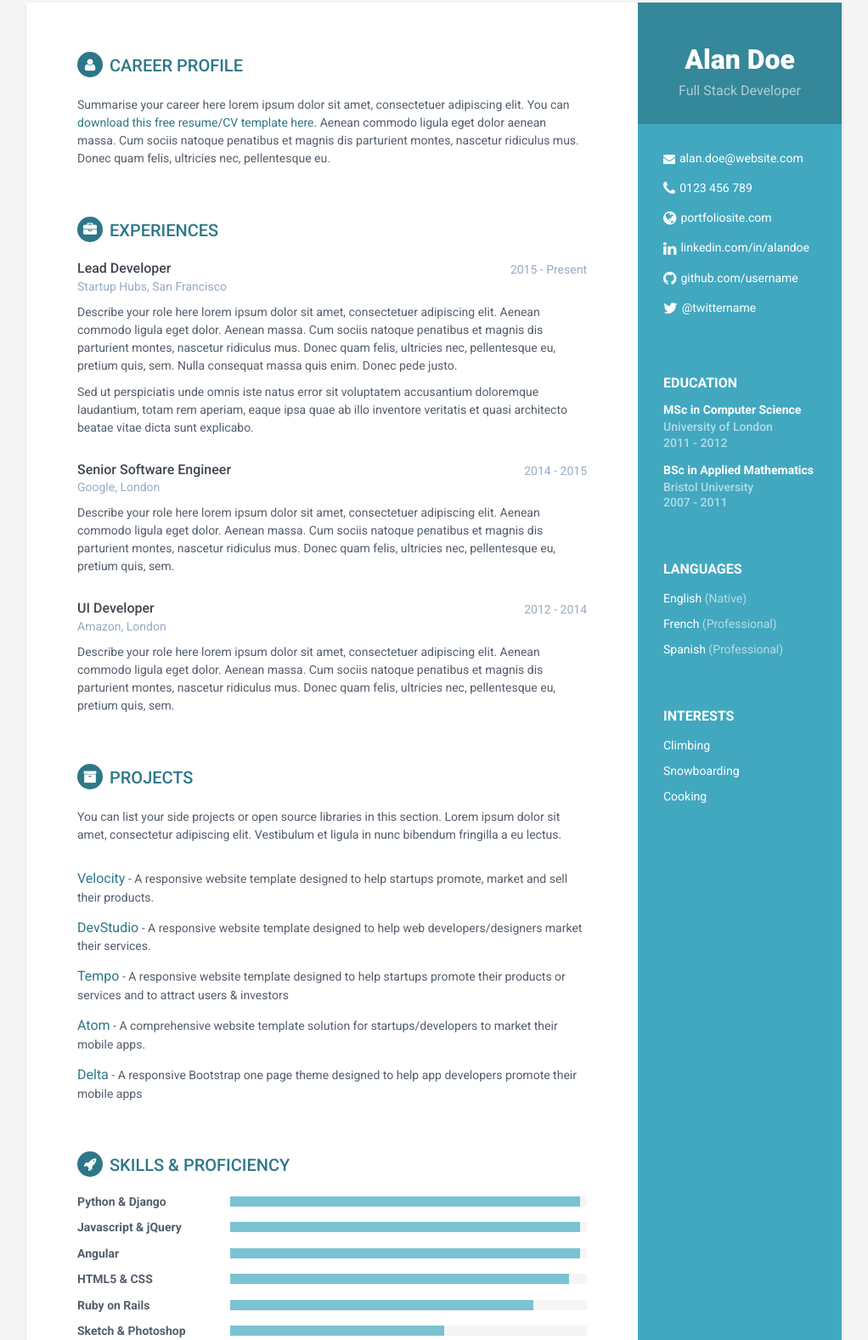
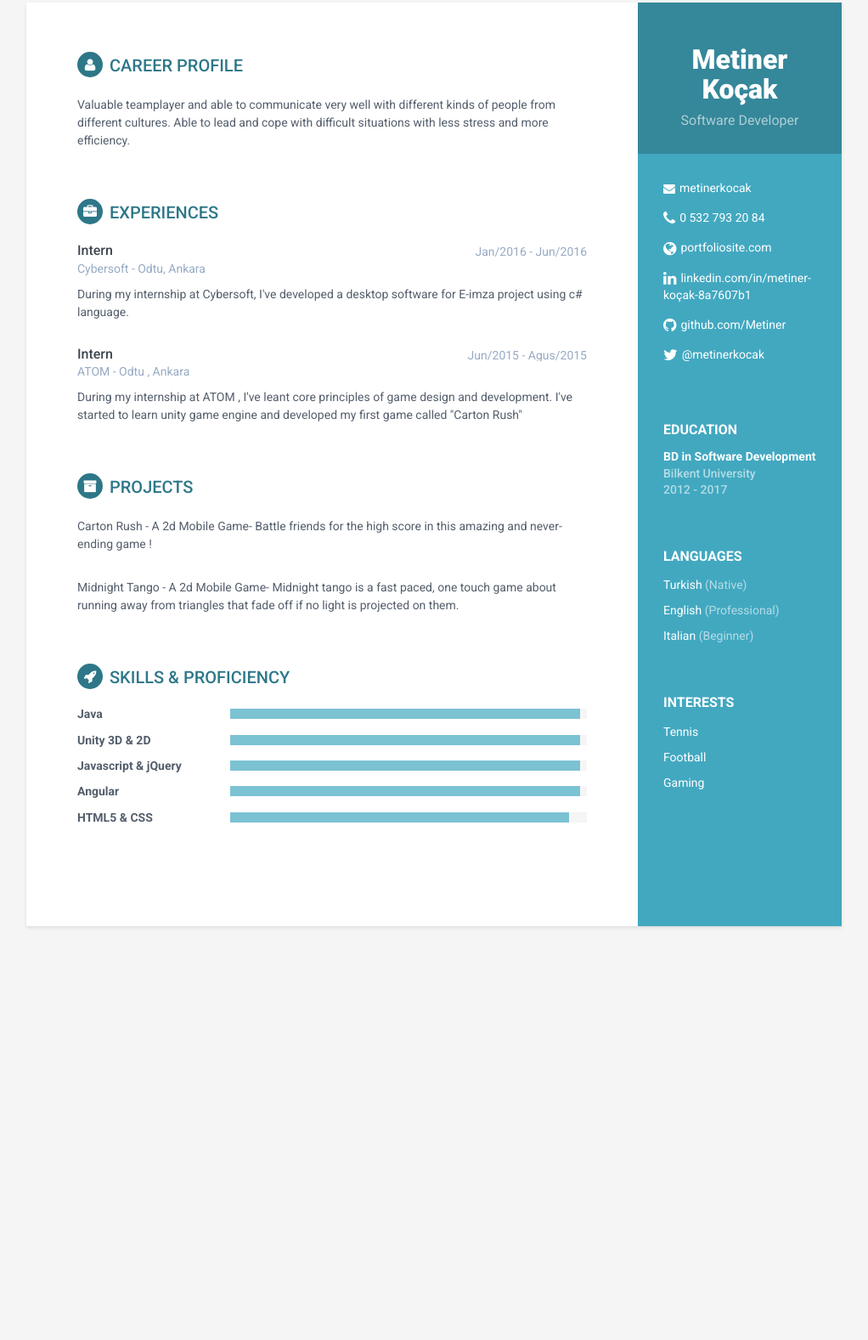
Before and after one commit to Metiner/metiner.github.io, a plain HTML site: page index.html in a window 1280 px wide. Shown: the part 27-1604 px from the top of the page at 85% size, without its empty margins (129-1151 px from the left). After the commit the page ends 1147 px from the top, so only its background shows below. Drawn offline with Linux system fonts and the light colour scheme.

Commit message:
hopefullylastedit

```diff
--- a/index.html
+++ b/index.html
@@ -3,7 +3,7 @@
 <!--[if IE 9]> <html lang="en" class="ie9"> <![endif]-->
 <!--[if !IE]><!--> <html lang="en"> <!--<![endif]-->
 <head>
-    <title>Responsive Resume/CV Template for Developers</title>
+    <title>Metiner Koçak - CV</title>
     <!-- Meta -->
     <meta charset="utf-8">
     <meta http-equiv="X-UA-Compatible" content="IE=edge">
@@ -31,49 +31,44 @@
         <div class="sidebar-wrapper">
             <div class="profile-container">
                 <img class="profile" src="assets/images/profile.png" alt="" />
-                <h1 class="name">Alan Doe</h1>
-                <h3 class="tagline">Full Stack Developer</h3>
+                <h1 class="name">Metiner Koçak</h1>
+                <h3 class="tagline">Software Developer</h3>
             </div><!--//profile-container-->
 
             <div class="contact-container container-block">
                 <ul class="list-unstyled contact-list">
-                    <li class="email"><i class="fa fa-envelope"></i><a href="mailto: yourname@email.com">alan.doe@website.com</a></li>
-                    <li class="phone"><i class="fa fa-phone"></i><a href="tel:0123 456 789">0123 456 789</a></li>
+                    <li class="email"><i class="fa fa-envelope"></i><a href="mailto: yourname@email.com">metinerkocak</a></li>
+                    <li class="phone"><i class="fa fa-phone"></i><a href="tel:0123 456 789">0 532 793 20 84</a></li>
                     <li class="website"><i class="fa fa-globe"></i><a href="http://themes.3rdwavemedia.com/website-templates/free-responsive-website-template-for-developers/" target="_blank">portfoliosite.com</a></li>
-                    <li class="linkedin"><i class="fa fa-linkedin"></i><a href="#" target="_blank">linkedin.com/in/alandoe</a></li>
-                    <li class="github"><i class="fa fa-github"></i><a href="#" target="_blank">github.com/username</a></li>
-                    <li class="twitter"><i class="fa fa-twitter"></i><a href="https://twitter.com/3rdwave_themes" target="_blank">@twittername</a></li>
+                    <li class="linkedin"><i class="fa fa-linkedin"></i><a href="https://www.linkedin.com/in/metiner-ko%C3%A7ak-8a7607b1/" target="_blank">linkedin.com/in/metiner-koçak-8a7607b1</a></li>
+                    <li class="github"><i class="fa fa-github"></i><a href="#" target="_blank">github.com/Metiner</a></li>
+                    <li class="twitter"><i class="fa fa-twitter"></i><a href="https://twitter.com/MetinerKocak" target="_blank">@metinerkocak</a></li>
                 </ul>
             </div><!--//contact-container-->
             <div class="education-container container-block">
                 <h2 class="container-block-title">Education</h2>
                 <div class="item">
-                    <h4 class="degree">MSc in Computer Science</h4>
-                    <h5 class="meta">University of London</h5>
-                    <div class="time">2011 - 2012</div>
-                </div><!--//item-->
-                <div class="item">
-                    <h4 class="degree">BSc in Applied Mathematics</h4>
-                    <h5 class="meta">Bristol University</h5>
-                    <div class="time">2007 - 2011</div>
+                    <h4 class="degree">BD in Software Development</h4>
+                    <h5 class="meta">Bilkent University</h5>
+                    <div class="time">2012 - 2017</div>
                 </div><!--//item-->
             </div><!--//education-container-->
 
             <div class="languages-container container-block">
                 <h2 class="container-block-title">Languages</h2>
                 <ul class="list-unstyled interests-list">
-                    <li>English <span class="lang-desc">(Native)</span></li>
-                    <li>French <span class="lang-desc">(Professional)</span></li>
-                    <li>Spanish <span class="lang-desc">(Professional)</span></li>
+                    <li>Turkish <span class="lang-desc">(Native)</span></li>
+                    <li>English <span class="lang-desc">(Professional)</span></li>
+                    <li>Italian <span class="lang-desc">(Beginner)</span></li>
                 </ul>
             </div><!--//interests-->
 
             <div class="interests-container container-block">
                 <h2 class="container-block-title">Interests</h2>
                 <ul class="list-unstyled interests-list">
-                    <li>Climbing</li>
-                    <li>Snowboarding</li>
-                    <li>Cooking</li>
+                    <li>Tennis</li>
+                    <li>Football</li>
+                    <li>Gaming</li>
                 </ul>
             </div><!--//interests-->
 
@@ -84,7 +79,9 @@
             <section class="section summary-section">
                 <h2 class="section-title"><i class="fa fa-user"></i>Career Profile</h2>
                 <div class="summary">
-                    <p>Summarise your career here lorem ipsum dolor sit amet, consectetuer adipiscing elit. You can <a href="http://themes.3rdwavemedia.com/website-templates/orbit-free-resume-cv-template-for-developers/" target="_blank">download this free resume/CV template here</a>. Aenean commodo ligula eget dolor aenean massa. Cum sociis natoque penatibus et magnis dis parturient montes, nascetur ridiculus mus. Donec quam felis, ultricies nec, pellentesque eu.</p>
+                    <p>Valuable teamplayer and able to communicate very well with different kinds of people from different cultures.
+
+						Able to lead and cope with difficult situations with less stress and more efficiency.</p>
                 </div><!--//summary-->
             </section><!--//section-->
 
@@ -94,41 +91,27 @@
                 <div class="item">
                     <div class="meta">
                         <div class="upper-row">
-                            <h3 class="job-title">Lead Developer</h3>
-                            <div class="time">2015 - Present</div>
+                            <h3 class="job-title">Intern</h3>
+                            <div class="time">Jan/2016 - Jun/2016</div>
                         </div><!--//upper-row-->
-                        <div class="company">Startup Hubs, San Francisco</div>
+                        <div class="company">Cybersoft - Odtu, Ankara</div>
                     </div><!--//meta-->
                     <div class="details">
-                        <p>Describe your role here lorem ipsum dolor sit amet, consectetuer adipiscing elit. Aenean commodo ligula eget dolor. Aenean massa. Cum sociis natoque penatibus et magnis dis parturient montes, nascetur ridiculus mus. Donec quam felis, ultricies nec, pellentesque eu, pretium quis, sem. Nulla consequat massa quis enim. Donec pede justo.</p>
-                        <p>Sed ut perspiciatis unde omnis iste natus error sit voluptatem accusantium doloremque laudantium, totam rem aperiam, eaque ipsa quae ab illo inventore veritatis et quasi architecto beatae vitae dicta sunt explicabo. </p>
+                        <p>During my internship at Cybersoft, I've developed a desktop software for E-imza project using c# language.</p>
                     </div><!--//details-->
                 </div><!--//item-->
 
                 <div class="item">
                     <div class="meta">
                         <div class="upper-row">
-                            <h3 class="job-title">Senior Software Engineer</h3>
-                            <div class="time">2014 - 2015</div>
+                            <h3 class="job-title">Intern</h3>
+                            <div class="time">Jun/2015 - Agus/2015</div>
                         </div><!--//upper-row-->
-                        <div class="company">Google, London</div>
+                        <div class="company">ATOM - Odtu , Ankara</div>
                     </div><!--//meta-->
                     <div class="details">
-                        <p>Describe your role here lorem ipsum dolor sit amet, consectetuer adipiscing elit. Aenean commodo ligula eget dolor. Aenean massa. Cum sociis natoque penatibus et magnis dis parturient montes, nascetur ridiculus mus. Donec quam felis, ultricies nec, pellentesque eu, pretium quis, sem.</p>
+                        <p>During my internship at ATOM , I've leant core principles of game design and development. I've started to learn unity game engine and developed my first game called "Carton Rush" </p>
 
-                    </div><!--//details-->
-                </div><!--//item-->
-
-                <div class="item">
-                    <div class="meta">
-                        <div class="upper-row">
-                            <h3 class="job-title">UI Developer</h3>
-                            <div class="time">2012 - 2014</div>
-                        </div><!--//upper-row-->
-                        <div class="company">Amazon, London</div>
-                    </div><!--//meta-->
-                    <div class="details">
-                        <p>Describe your role here lorem ipsum dolor sit amet, consectetuer adipiscing elit. Aenean commodo ligula eget dolor. Aenean massa. Cum sociis natoque penatibus et magnis dis parturient montes, nascetur ridiculus mus. Donec quam felis, ultricies nec, pellentesque eu, pretium quis, sem.</p>
                     </div><!--//details-->
                 </div><!--//item-->
 
@@ -137,32 +120,26 @@
             <section class="section projects-section">
                 <h2 class="section-title"><i class="fa fa-archive"></i>Projects</h2>
                 <div class="intro">
-                    <p>You can list your side projects or open source libraries in this section. Lorem ipsum dolor sit amet, consectetur adipiscing elit. Vestibulum et ligula in nunc bibendum fringilla a eu lectus.</p>
+                    <p href="https://play.google.com/store/apps/details?id=tr.metiner.ProductName&hl=en">Carton Rush - A 2d Mobile Game- Battle friends for the high score in this amazing and never-ending game !</p>
                 </div><!--//intro-->
-                <div class="item">
-                    <span class="project-title"><a href="#hook">Velocity</a></span> - <span class="project-tagline">A responsive website template designed to help startups promote, market and sell their products.</span>
-
-                </div><!--//item-->
-                <div class="item">
-                    <span class="project-title"><a href="http://themes.3rdwavemedia.com/website-templates/responsive-bootstrap-theme-web-development-agencies-devstudio/" target="_blank">DevStudio</a></span> -
-                    <span class="project-tagline">A responsive website template designed to help web developers/designers market their services. </span>
-                </div><!--//item-->
-                <div class="item">
-                    <span class="project-title"><a href="http://themes.3rdwavemedia.com/website-templates/responsive-bootstrap-theme-for-startups-tempo/" target="_blank">Tempo</a></span> - <span class="project-tagline">A responsive website template designed to help startups promote their products or services and to attract users &amp; investors</span>
-                </div><!--//item-->
-                <div class="item">
-                    <span class="project-title"><a href="hhttp://themes.3rdwavemedia.com/website-templates/responsive-bootstrap-theme-mobile-apps-atom/" target="_blank">Atom</a></span> - <span class="project-tagline">A comprehensive website template solution for startups/developers to market their mobile apps. </span>
-                </div><!--//item-->
-                <div class="item">
-                    <span class="project-title"><a href="http://themes.3rdwavemedia.com/website-templates/responsive-bootstrap-theme-for-mobile-apps-delta/" target="_blank">Delta</a></span> - <span class="project-tagline">A responsive Bootstrap one page theme designed to help app developers promote their mobile apps</span>
-                </div><!--//item-->
+                <div class="intro">
+                    <p href="https://play.google.com/store/apps/details?id=com.gmb.midnighttango&hl=en"> Midnight Tango - A 2d Mobile Game- Midnight tango is a fast paced, one touch game about running away from triangles that fade off if no light is projected on them.</p>
+                </div><!--//intro-->
             </section><!--//section-->
 
             <section class="skills-section section">
                 <h2 class="section-title"><i class="fa fa-rocket"></i>Skills &amp; Proficiency</h2>
                 <div class="skillset">
                     <div class="item">
-                        <h3 class="level-title">Python &amp; Django</h3>
+                        <h3 class="level-title">Java</h3>
+                        <div class="level-bar">
+                            <div class="level-bar-inner" data-level="98%">
+                            </div>
+                        </div><!--//level-bar-->
+                    </div><!--//item-->
+
+                    <div class="item">
+                        <h3 class="level-title">Unity 3D & 2D</h3>
                         <div class="level-bar">
                             <div class="level-bar-inner" data-level="98%">
                             </div>
@@ -193,35 +170,11 @@
                         </div><!--//level-bar-->
                     </div><!--//item-->
 
-                    <div class="item">
-                        <h3 class="level-title">Ruby on Rails</h3>
-                        <div class="level-bar">
-                            <div class="level-bar-inner" data-level="85%">
-                            </div>
-                        </div><!--//level-bar-->
-                    </div><!--//item-->
-
-                    <div class="item">
-                        <h3 class="level-title">Sketch &amp; Photoshop</h3>
-                        <div class="level-bar">
-                            <div class="level-bar-inner" data-level="60%">
-                            </div>
-                        </div><!--//level-bar-->
-                    </div><!--//item-->
-
                 </div>
             </section><!--//skills-section-->
 
         </div><!--//main-body-->
     </div>
-
-    <footer class="footer">
-        <div class="text-center">
-                <!--/* This template is released under the Creative Commons Attribution 3.0 License. Please keep the attribution link below when using for your own project. Thank you for your support. :) If you'd like to use the template without the attribution, you can check out other license options via our website: themes.3rdwavemedia.com */-->
-                <small class="copyright">Designed with <i class="fa fa-heart"></i> by <a href="http://themes.3rdwavemedia.com" target="_blank">Xiaoying Riley</a> for developers</small>
-        </div><!--//container-->
-    </footer><!--//footer-->
-
     <!-- Javascript -->
     <script type="text/javascript" src="assets/plugins/jquery-1.11.3.min.js"></script>
     <script type="text/javascript" src="assets/plugins/bootstrap/js/bootstrap.min.js"></script>
```
Also changed, not shown: assets/images/metiner.jpg (renamed from assets/images/16583277_377336072636665_8192110067932200960_n.jpg).
